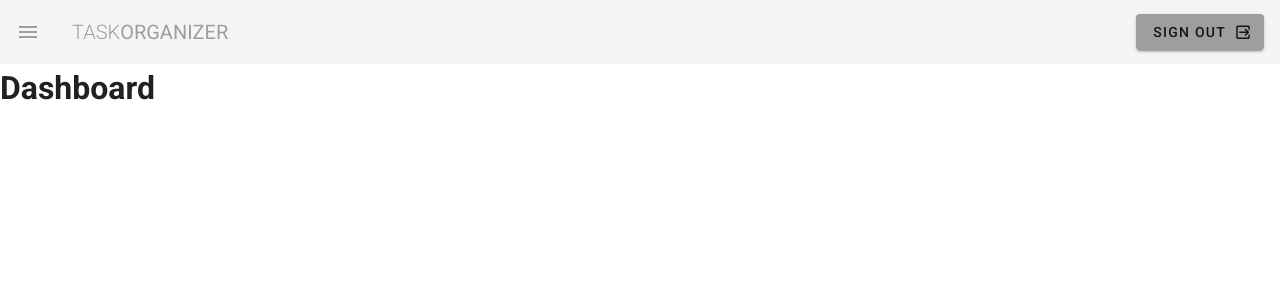
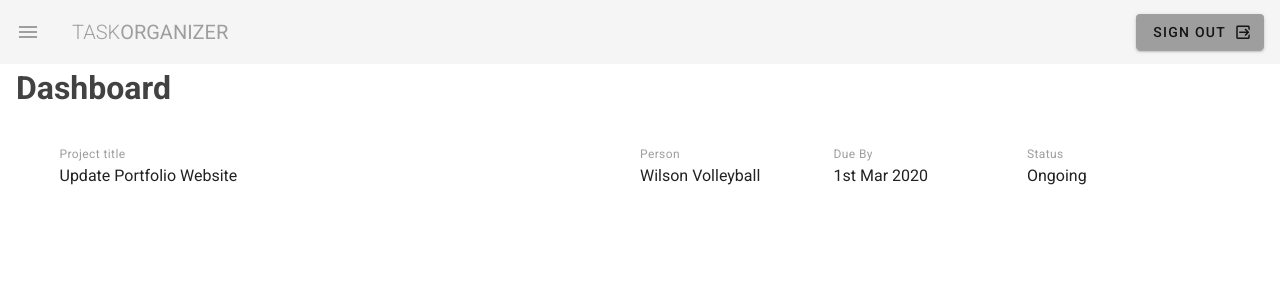
Before and after one commit to HopeEternal/vuetify-task-organizer, a Vue app: page / in a window 1280 px wide. Shown: the top 300 px of the page. Built offline with nearby package versions, Linux system fonts and the light colour scheme.

Commit message:
Dashboard Grid System layout drafted

```diff
--- a/src/App.vue
+++ b/src/App.vue
@@ -1,7 +1,7 @@
 <template>
   <v-app class="grey lighten-4">
     <Navbar />
-    <v-content>
+    <v-content class="mx-4 mb-4">
       <router-view></router-view>
     </v-content>
   </v-app>
--- a/src/views/Dashboard.vue
+++ b/src/views/Dashboard.vue
@@ -1,6 +1,29 @@
 <template>
   <div class="dashboard">
-    <h1>Dashboard</h1>
+    <h1 class="subheading grey--text text--darken-3">Dashboard</h1>
+
+    <v-container class="my-5">
+      <v-card flat class="pa-3">
+        <v-layout row>
+          <v-flex xs12 md6>
+            <div class="caption grey--text">Project title</div>
+            <div>Update Portfolio Website</div>
+          </v-flex>
+          <v-flex xs6 sm4 md2>
+            <div class="caption grey--text">Person</div>
+            <div>Wilson Volleyball</div>
+          </v-flex>
+          <v-flex xs6 sm4 md2>
+            <div class="caption grey--text">Due By</div>
+            <div>1st Mar 2020</div>
+          </v-flex>
+          <v-flex xs6 sm4 md2>
+            <div class="caption grey--text">Status</div>
+            <div>Ongoing</div>
+          </v-flex>
+        </v-layout>
+      </v-card>
+    </v-container>
   </div>
 </template>
 
--- a/src/views/Projects.vue
+++ b/src/views/Projects.vue
@@ -1,6 +1,8 @@
 <template>
   <div class="projects">
-    <h1>Projects</h1>
+    <h1 class="subheading grey--text text--darken-3">Projects</h1>
+
+    <v-container class="my-5">Content</v-container>
   </div>
 </template>
 
--- a/src/views/Team.vue
+++ b/src/views/Team.vue
@@ -1,6 +1,8 @@
 <template>
   <div class="team">
-    <h1>Team</h1>
+    <h1 class="subheading grey--text text--darken-3">Team</h1>
+
+    <v-container class="my-5">Content</v-container>
   </div>
 </template>
 
```
